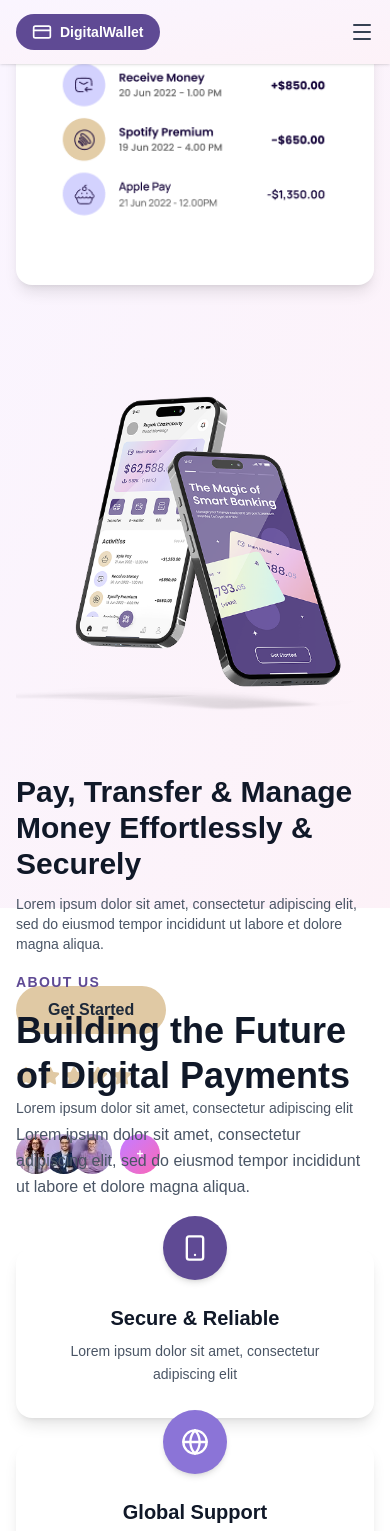
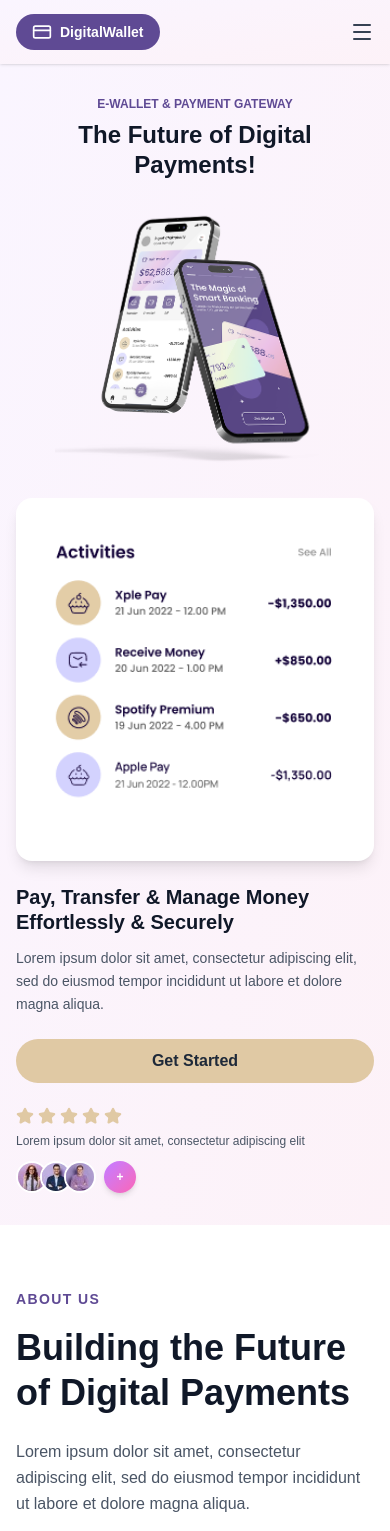
Before and after one commit to mohammadnobin/digital-wallet, a Next.js app: page / in a window 390 px wide. Shown: the top 1531 px of the page. Built offline with nearby package versions, Linux system fonts and the light colour scheme; no server answers.

Commit message:
make hero enhance and more nice

```diff
--- a/src/app/components/Home/Hero.jsx
+++ b/src/app/components/Home/Hero.jsx
@@ -11,93 +11,95 @@ export default function HeroSection() {
   }, []);
 
   return (
-    <div className="bg-gradient-to-br from-purple-50 to-pink-50 flex flex-col justify-center h-screen items-center">
-      <div className="text-center py-4 w-full">
-        <p className="text-sm font-bold text-[#5f4a94]">
+    <div className="bg-gradient-to-br from-purple-50 to-pink-50 min-h-screen flex flex-col justify-center items-center px-4 sm:px-6 lg:px-8 py-8 sm:py-12 lg:py-16">
+      {/* Header Text */}
+      <div className="text-center mb-6 sm:mb-8 lg:mb-12 w-full">
+        <p className="text-xs sm:text-sm font-bold text-[#5f4a94] mb-2 sm:mb-3">
           E-WALLET & PAYMENT GATEWAY
         </p>
-        <h1 className="text-3xl lg:text-6xl font-bold text-gray-900">
-          The Future of Digital <br /> Payments!
+        <h1 className="text-2xl sm:text-3xl md:text-4xl lg:text-5xl xl:text-6xl font-bold text-gray-900 leading-tight px-4">
+          The Future of Digital <br className="hidden sm:block" />
+          <span className="sm:hidden"> </span>Payments!
         </h1>
       </div>
 
-      <div className="max-w-7xl mx-auto px-4 sm:px-6 lg:px-8 w-full">
-        <div className="grid grid-cols-1 lg:grid-cols-3 gap-12 items-center">
-          {/* Left Content */}
-          <div>
-            <div className="mb-12 bg-white rounded-2xl p-6 shadow-lg overflow-hidden">
+      <div className="max-w-7xl mx-auto w-full">
+        <div className="grid grid-cols-1 lg:grid-cols-3 gap-6 sm:gap-8 lg:gap-12 items-center">
+          {/* Left Content - Activities Card */}
+          <div className="order-2 lg:order-1">
+            <div className="bg-white rounded-2xl p-4 sm:p-6 shadow-lg overflow-hidden max-w-md mx-auto lg:max-w-none">
               <img
                 src="Activities.png"
                 alt="Activities"
-                className="w-full h-auto transition-transform duration-500 ease-in-out hover:scale-105 "
+                className="w-full h-auto transition-transform duration-500 ease-in-out hover:scale-105"
               />
             </div>
           </div>
 
-          {/* Center - Phones & Main Content */}
-          <div className="flex flex-col items-center justify-center relative overflow-hidden">
+          {/* Center - Phone Mockup */}
+          <div className="order-1 lg:order-2 flex flex-col items-center justify-center relative overflow-hidden">
             <img
               src="Mockup-1.png"
               alt="Mockup"
-              className={`w-full max-w-[400px] transition-all duration-1000 ease-in-out transform ${
+              className={`w-full max-w-[280px] sm:max-w-[320px] md:max-w-[360px] lg:max-w-[400px] transition-all duration-1000 ease-in-out transform ${
                 animate
                   ? "translate-y-0 opacity-100"
                   : "translate-y-24 opacity-0"
-              } hover:scale-105 `}
+              } hover:scale-105`}
             />
           </div>
 
-          {/* Right Content */}
-          <div className="lg:col-span-1">
+          {/* Right Content - Main Text & CTA */}
+          <div className="order-3 lg:order-3 max-w-md mx-auto lg:max-w-none">
             <div>
-              <h2 className="text-3xl font-black text-gray-900 mb-3">
+              <h2 className="text-xl sm:text-2xl lg:text-3xl font-black text-gray-900 mb-3 sm:mb-4 leading-tight">
                 Pay, Transfer & Manage Money Effortlessly & Securely
               </h2>
-              <p className="text-gray-600 text-sm mb-8">
+              <p className="text-gray-600 text-sm sm:text-base mb-6 sm:mb-8 leading-relaxed">
                 Lorem ipsum dolor sit amet, consectetur adipiscing elit, sed do
                 eiusmod tempor incididunt ut labore et dolore magna aliqua.
               </p>
 
-              {/* Button — no hover */}
-              <button className="bg-secondary cursor-pointer text-gray-800 font-bold px-8 py-3 rounded-full transition mb-8">
+              {/* CTA Button */}
+              <button className="bg-secondary cursor-pointer text-gray-800 font-bold px-6 sm:px-8 py-2.5 sm:py-3 rounded-full transition hover:shadow-lg active:scale-95 mb-6 sm:mb-8 w-full sm:w-auto">
                 Get Started
               </button>
 
               {/* Rating Section */}
               <div>
-                <div className="flex gap-1 mb-3">
+                <div className="flex gap-1 mb-2 sm:mb-3">
                   {[...Array(5)].map((_, i) => (
                     <Star
                       key={i}
-                      size={20}
-                      className="fill-secondary text-secondary"
+                      size={18}
+                      className="fill-secondary text-secondary sm:w-5 sm:h-5"
                     />
                   ))}
                 </div>
-                <p className="text-gray-600 text-sm mb-4">
+                <p className="text-gray-600 text-xs sm:text-sm mb-3 sm:mb-4">
                   Lorem ipsum dolor sit amet, consectetur adipiscing elit
                 </p>
 
                 {/* User Avatars */}
                 <div className="flex items-center gap-2">
-                  <div className="flex -space-x-3">
+                  <div className="flex -space-x-2 sm:-space-x-3">
                     <img
-                      className="w-10 h-10 rounded-full transition-transform duration-300 hover:scale-110"
+                      className="w-8 h-8 sm:w-10 sm:h-10 rounded-full border-2 border-white transition-transform duration-300 hover:scale-110 hover:z-10"
                       src="/ginger-lady.jpg"
-                      alt=""
+                      alt="User 1"
                     />
                     <img
-                      className="w-10 h-10 rounded-full transition-transform duration-300 hover:scale-110"
+                      className="w-8 h-8 sm:w-10 sm:h-10 rounded-full border-2 border-white transition-transform duration-300 hover:scale-110 hover:z-10"
                       src="/business-male.jpg"
-                      alt=""
+                      alt="User 2"
                     />
                     <img
-                      className="w-10 h-10 rounded-full transition-transform duration-300 hover:scale-110"
+                      className="w-8 h-8 sm:w-10 sm:h-10 rounded-full border-2 border-white transition-transform duration-300 hover:scale-110 hover:z-10"
                       src="/cheerful-handsome-man.jpg"
-                      alt=""
+                      alt="User 3"
                     />
                   </div>
-                  <div className="w-10 h-10 rounded-full bg-gradient-to-br from-purple-400 to-pink-400 flex items-center justify-center text-white text-xs font-bold">
+                  <div className="w-8 h-8 sm:w-10 sm:h-10 rounded-full bg-gradient-to-br from-purple-400 to-pink-400 flex items-center justify-center text-white text-xs font-bold shadow-md">
                     +
                   </div>
                 </div>
```
